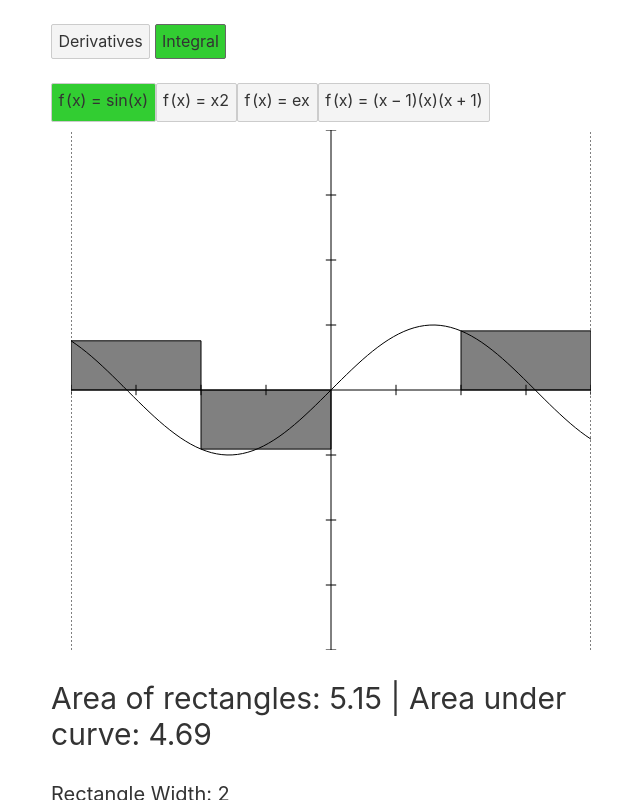
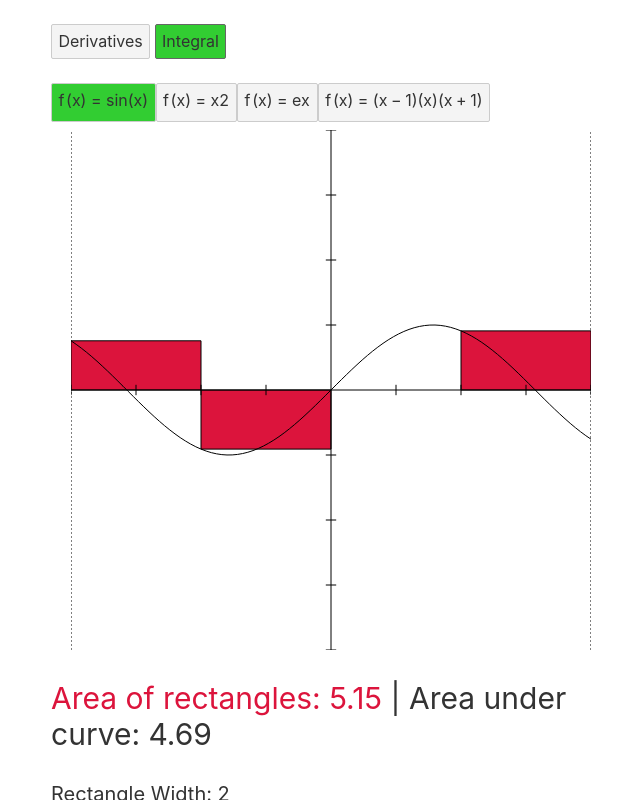
Before and after one commit to nchlsb/early-calc, a Svelte app: page / in a window 1280 px wide. Both pictures are taken after a click on the button "Integral". Shown: the top 800 px of the page, without its empty margins (309-949 px from the left). Built offline with nearby package versions, Linux system fonts and the light colour scheme.

Commit message:
Color coding things that go to infinity as crimson

```diff
--- a/src/App.svelte
+++ b/src/App.svelte
@@ -258,8 +258,13 @@
 				Slope of tagent: {slopeTangent.toFixed(2)}
 			</span>
 		{:else}
+			<span id="AreaOfRectangles" use:tooltip data-title="Slope of the line at the x value if you made the two points infinitely close together">
 				Area of rectangles: {sumBy(riemannRectangles, rectangle => rectangle.width * rectangle.height).toFixed(2)}
-			| Area under curve: {(DELTA_X_APPROACHES_0 * actualSum).toFixed(2)}
+			</span>
+			|
+			<span use:tooltip data-title="Slope of the line between the points you control">
+				Area under curve: {(DELTA_X_APPROACHES_0 * actualSum).toFixed(2)}
+			</span>
 		{/if}
 	</p>
 
@@ -305,7 +310,7 @@
 	}
 
 	.riemann-rectangle {
-		fill: gray;
+		fill: crimson;
 		stroke: black;
 		stroke-width: 1;
 	}
@@ -356,8 +361,8 @@
 		font-size: 30px;
 	}
 
-	#SlopeOfSecant {
-		color: red
+	#SlopeOfSecant, #AreaOfRectangles {
+		color: crimson
 	}
 
 </style>
```
Lines whose indentation alone changed are shown as unchanged.
